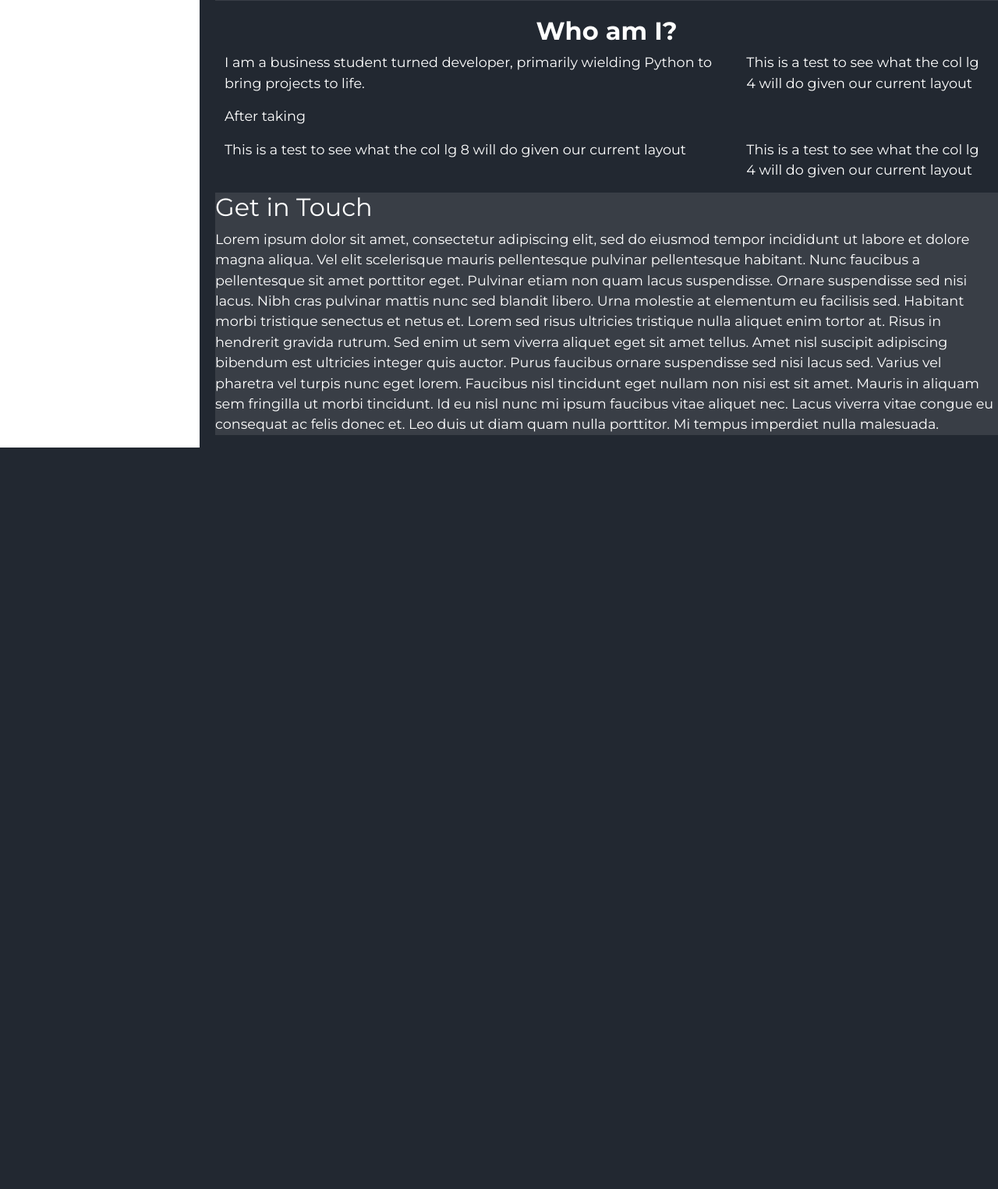
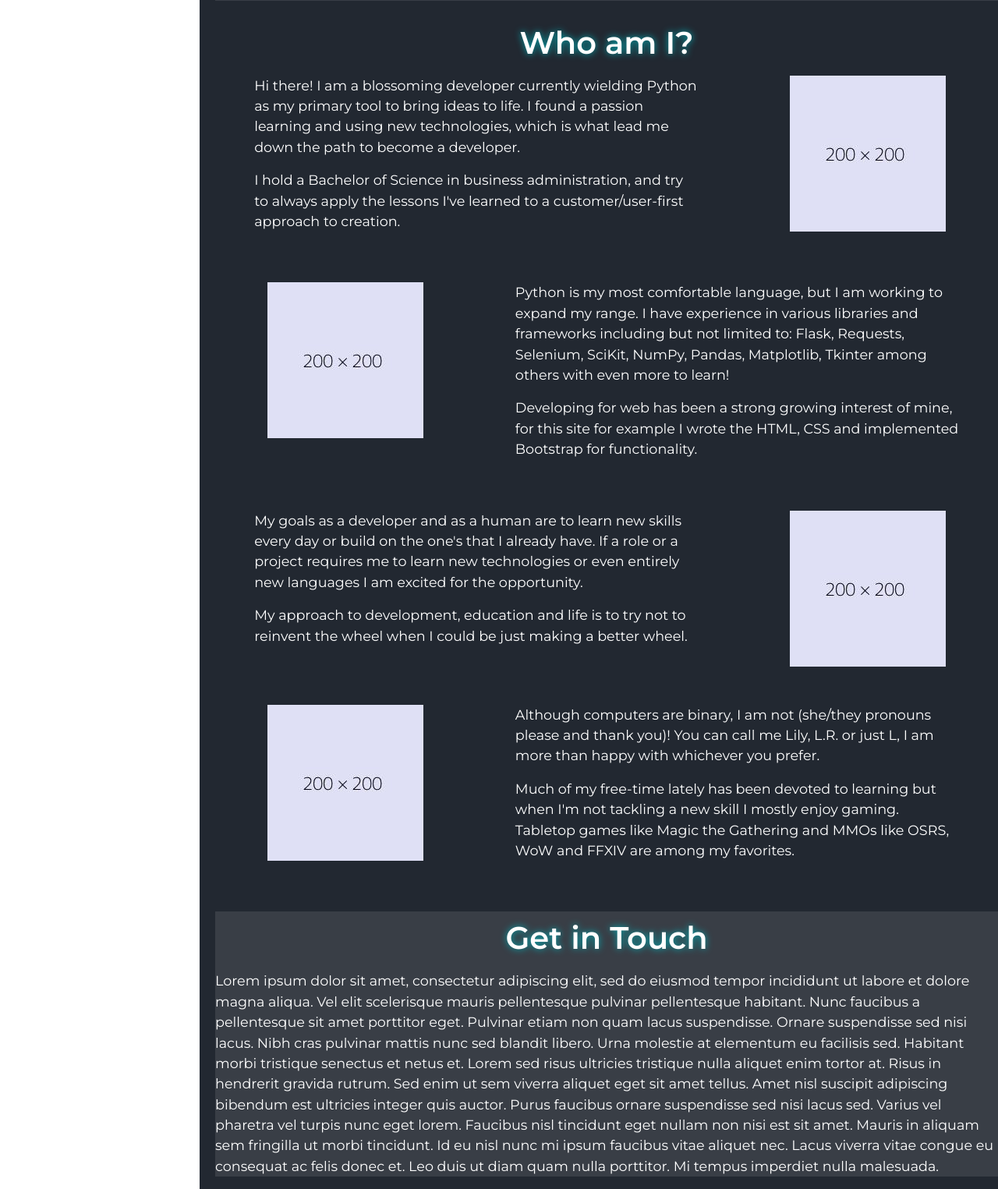
Before and after one commit to LRBurnham/portfolio-website, a Flask app: page / in a window 1280 px wide. Shown: the part 1085-2610 px from the top of the page at 78% size. Before the commit the page ends 1659 px from the top, so only its background shows below. Run offline with Flask 2, Linux system fonts and the light colour scheme; some libraries are stand-ins or nearby versions.

Commit message:
Add content to about-me section, update styling

```diff
--- a/static/css/styles.css
+++ b/static/css/styles.css
@@ -80,7 +80,9 @@ div.copyright {
 
 .section-heading {
   text-align: center;
-  font-weight: 700;
+  font-weight: 600;
+  padding: 1% 15% 1% 15%;
+  filter: drop-shadow(0px 0px 5px #00adB5);
 }
 
 /* Intro Section */
@@ -97,6 +99,7 @@ div.copyright {
 #laptop-outline {
   max-width: 100%;
   max-height: 500px;
+  filter: brightness(2);
 }
 
 #intro-text {
@@ -104,6 +107,7 @@ div.copyright {
   top: 32%;
   left: 50%;
   transform: translate(-50%, -50%);
+  filter: drop-shadow(0px 0px 5px #00adB5);
 }
 
 #intro-title {
@@ -111,7 +115,7 @@ div.copyright {
   font-weight: 100;
 }
 
-.subtitle {
+#intro-subtitle {
   font-family: 'JetBrains Mono', monospace;
 }
 
@@ -128,7 +132,6 @@ div.copyright {
 }
 
 .carousel-label {
-  font-weight: 600;
   padding: 1% 15% 1% 15%;
 }
 
@@ -147,6 +150,20 @@ A .carousel-logo-hover {
 
 A:hover .carousel-logo-hover {
    display:inline;
+}
+
+/* About Me */
+
+.about-me-row{
+  padding: 0% 0% 5% 0%;
+}
+
+.about-me-text{
+  padding: 0% 5%;
+}
+
+.about-me-image {
+  text-align: center;
 }
 
 /* Clearfix */
--- a/templates/index.html
+++ b/templates/index.html
@@ -7,7 +7,7 @@
       <img src="{{ url_for('static', filename='img/banner-laptop.png') }}" alt='Laptop Outline' id="laptop-outline">
       <div id="intro-text">
         <h1 id="intro-title">LR Burnham</h1>
-        <h3 class="subtitle">{ i write code }</h3>
+        <h3 id="intro-subtitle">{ i write code }</h3>
       </div>
     </div>
   </section>
@@ -18,7 +18,7 @@
     <div class="carousel slide" id="portfolio-carousel" data-bs-ride="carousel">
       <div class="carousel-inner">
         <div class="carousel-item active" data-bs-interval="10000">
-          <h1 class="carousel-label">Things I've Worked On</h1>
+          <h1 class="carousel-label section-heading">Things I've Worked On</h1>
           <h5 class="carousel-subtitle">
             Here are some very brief highlights of my work.
             Clicking on the icons will take you to the matching entry on my portfolio page.
@@ -27,15 +27,15 @@
           <img src="{{ url_for('static', filename = 'img/placeholder-200x200.jpg') }}" alt="...">
         </div>
         <div class="carousel-item" data-bs-interval="10000">
-          <h1 class="carousel-label">Highlight #1</h1>
+          <h1 class="carousel-label section-heading">Highlight #1</h1>
           <img src="{{ url_for('static', filename = 'img/placeholder-200x200.jpg') }}" alt="...">
         </div>
         <div class="carousel-item" data-bs-interval="10000">
-          <h1 class="carousel-label">Highlight #2</h1>
+          <h1 class="carousel-label section-heading">Highlight #2</h1>
           <img src="{{ url_for('static', filename = 'img/placeholder-200x200.jpg') }}" alt="...">
         </div>
         <div class="carousel-item" data-bs-interval="10000">
-          <h1 class="carousel-label">This Site</h1>
+          <h1 class="carousel-label section-heading">This Site</h1>
           <h5 class="carousel-subtitle">
             The first website I've ever built without a direct guide or template to follow.
             My goal was to present a cozy mobile first experience with minimal sacrifice on the desktop experience.
@@ -43,7 +43,7 @@
           <img src="{{ url_for('static', filename = 'img/placeholder-200x200.jpg') }}" alt="...">
         </div>
         <div class="carousel-item" data-bs-interval="10000">
-          <h1 class="carousel-label">My GitHub</h1>
+          <h1 class="carousel-label section-heading">My GitHub</h1>
           <h5 class="carousel-subtitle">
             My GitHub is home to most of my work.
             It's the best way to get a full view into my progress as a developer.
@@ -68,19 +68,67 @@
 
   <section id="about-me">
     <div class="container-fluid">
-      <h2 class="section-heading">Who am I?</h2>
+      <h1 class="section-heading">Who am I?</h1>
 
-      <div class="row">
-        <div class="col-lg-8">
-          <p>I am a business student turned developer, primarily wielding Python to bring projects to life.</p>
-          <p>After taking </p>
+      <div class="row about-me-row">
+        <div class="col-lg-8 about-me-text">
+          <p>
+            Hi there! I am a blossoming developer currently wielding Python as my primary tool to bring ideas to life.
+            I found a passion learning and using new technologies, which is what lead me down the path to become a developer.
+          </p>
+          <p>
+            I hold a Bachelor of Science in business administration, and try to always apply the lessons I've learned to a customer/user-first approach to creation.
+          </p>
         </div>
-        <div class="col-lg-4" ><p>This is a test to see what the col lg 4 will do given our current layout</p></div>
+        <div class="col-lg-4 about-me-image">
+          <img src="{{ url_for('static', filename = 'img/200x200.jpg') }}">
+        </div>
       </div>
 
-      <div class="row">
-        <div class="col-lg-8"><p>This is a test to see what the col lg 8 will do given our current layout</p></div>
-        <div class="col-lg-4"><p>This is a test to see what the col lg 4 will do given our current layout</p></div>
+      <div class="row about-me-row">
+        <div class="col-lg-4 about-me-image">
+          <img src="{{ url_for('static', filename = 'img/200x200.jpg') }}">
+        </div>
+        <div class="col-lg-8 about-me-text">
+          <p>
+            Python is my most comfortable language, but I am working to expand my range.
+            I have experience in various libraries and frameworks including but not limited to: Flask, Requests, Selenium, SciKit, NumPy, Pandas, Matplotlib, Tkinter among others with even more to learn!
+          </p>
+          <p>
+            Developing for web has been a strong growing interest of mine, for this site for example I wrote the HTML, CSS and implemented Bootstrap for functionality.
+          </p>
+        </div>
+      </div>
+
+      <div class="row about-me-row">
+        <div class="col-lg-8 about-me-text">
+          <p>
+            My goals as a developer and as a human are to learn new skills every day or build on the one's that I already have.
+            If a role or a project requires me to learn new technologies or even entirely new languages I am excited for the opportunity.
+          </p>
+          <p>
+            My approach to development, education and life is to try not to reinvent the wheel when I could be just making a better wheel.
+          </p>
+        </div>
+        <div class="col-lg-4 about-me-image">
+          <img src="{{ url_for('static', filename = 'img/200x200.jpg') }}">
+        </div>
+      </div>
+
+      <div class="row about-me-row">
+        <div class="col-lg-4 about-me-image">
+          <img src="{{ url_for('static', filename = 'img/200x200.jpg') }}">
+        </div>
+        <div class="col-lg-8 about-me-text">
+          <p>
+            Although computers are binary, I am not (she/they pronouns please and thank you)!
+            You can call me Lily, L.R. or just L, I am more than happy with whichever you prefer.
+          </p>
+          <p>
+            Much of my free-time lately has been devoted to learning but when I'm not tackling a new skill I mostly enjoy gaming.
+            Tabletop games like Magic the Gathering and MMOs like OSRS, WoW and FFXIV are among my favorites.
+          </p>
+        </div>
       </div>
 
     </div>
@@ -88,7 +136,7 @@
 
   <section id="contact" class="lighter-section">
 
-    <h2>Get in Touch</h2>
+    <h1 class="section-heading">Get in Touch</h1>
     <p>Lorem ipsum dolor sit amet, consectetur adipiscing elit, sed do eiusmod tempor incididunt ut labore et dolore magna aliqua. Vel elit scelerisque mauris pellentesque pulvinar pellentesque habitant. Nunc faucibus a pellentesque sit amet porttitor eget. Pulvinar etiam non quam lacus suspendisse. Ornare suspendisse sed nisi lacus. Nibh cras pulvinar mattis nunc sed blandit libero. Urna molestie at elementum eu facilisis sed. Habitant morbi tristique senectus et netus et. Lorem sed risus ultricies tristique nulla aliquet enim tortor at. Risus in hendrerit gravida rutrum. Sed enim ut sem viverra aliquet eget sit amet tellus. Amet nisl suscipit adipiscing bibendum est ultricies integer quis auctor. Purus faucibus ornare suspendisse sed nisi lacus sed. Varius vel pharetra vel turpis nunc eget lorem. Faucibus nisl tincidunt eget nullam non nisi est sit amet. Mauris in aliquam sem fringilla ut morbi tincidunt. Id eu nisl nunc mi ipsum faucibus vitae aliquet nec. Lacus viverra vitae congue eu consequat ac felis donec et. Leo duis ut diam quam nulla porttitor. Mi tempus imperdiet nulla malesuada.</p>
 
   </section>
```
